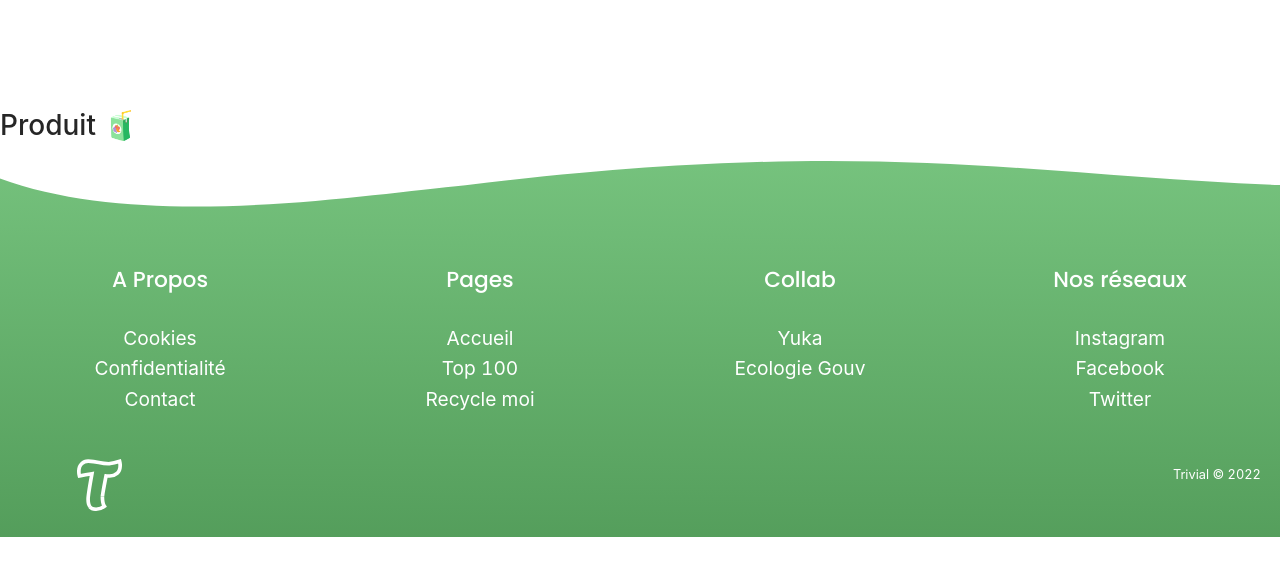
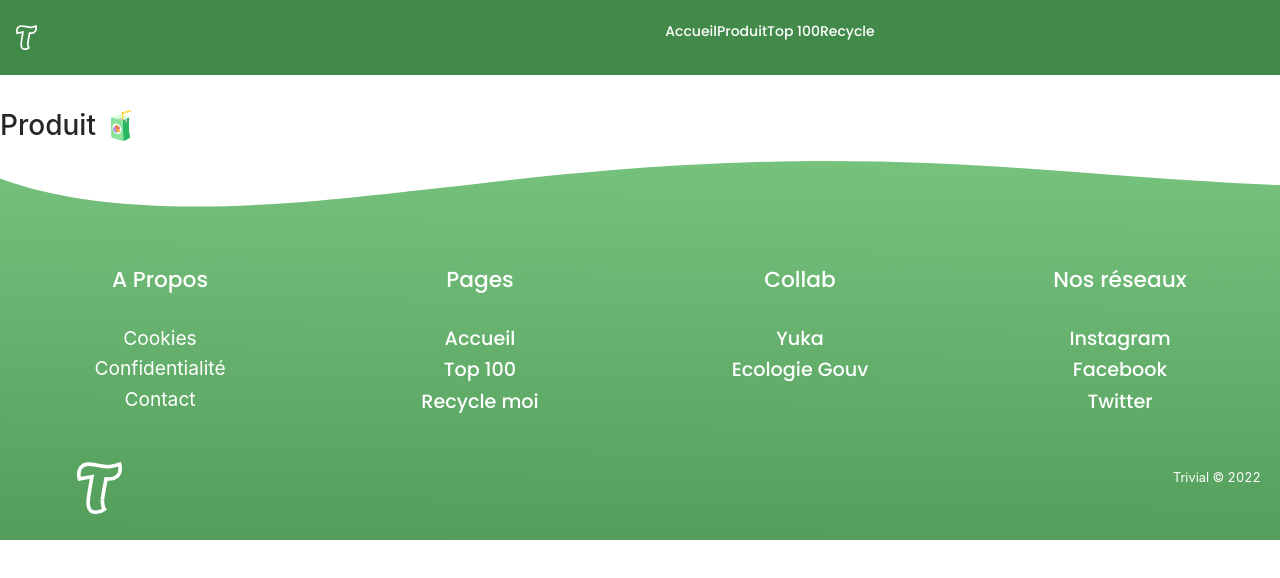
Before and after one commit to rob1-alt/trivialfrontend, a Next.js app: page /produit in a window 1280 px wide. Shown: the top 578 px of the page. Built offline with nearby package versions, Linux system fonts and the light colour scheme.

Commit message:
final header/footer

```diff
--- a/components/Footer.js
+++ b/components/Footer.js
@@ -16,9 +16,9 @@ function Footer(){
                  </Row>
                  <Row>
                     <Col span={6}>
-                        <li><a href="#">Cookies</a></li>
-                        <li><a href="#">Confidentialité</a></li>
-                        <li><a href="#">Contact</a></li>
+                        <li>Cookies</li>
+                        <li>Confidentialité</li>
+                        <li>Contact</li>
                     </Col>
                     <Col span={6}>
                         <li><a href="/">Accueil</a></li>
--- a/components/Nav.css
+++ b/components/Nav.css
@@ -11,14 +11,12 @@
     left: 0;
     width: 100%;
     min-height: 75px;
-    background-color: transparent;
+    background-color: #428A49;
     color: #FFF;
     z-index: 1;
 }
 
-.navbarLink:hover{
-    color: #1f5c25;
-}
+
 
 img{
     width: 7%;
@@ -27,12 +25,14 @@ img{
 .navbarLinks {
     display: flex;
     list-style: none;
-}
-
-.navbarLink {
     padding: 0 0.3rem;
     color : inherit;
 }
+
+ul .navbarLinks{
+    margin-bottom: 80px;
+}
+
 
 .navbarBurger{
     width: 40px;
--- a/components/Nav.js
+++ b/components/Nav.js
@@ -24,25 +24,25 @@ function Navigation(){
             </div>
         <ul className="navbarLinks">
             <li className="navbarItem" >
-                <a href="/" className="navbarLink">
+                <Link href="/" className="navbarLink">
                     Accueil
-                </a>
+                </Link>
             </li>
             <li className="navbarItem">
-                <a href="/produit" className="navbarLink">
+                <Link href="/produit" className="no-global-styles">
                     Produit
-                </a>
+                </Link>
             </li>
 
             <li className="navbarItem">
-                <a href="/ranking" className="navbarLink">
+                <Link href="/ranking" className="navbarLink">
                     Top 100
-                </a>
+                </Link>
             </li>
             <li className="navbarItem">
-                <a href="/cycling" className="navbarLink">
+                <Link href="/cycling" className="navbarLink">
                     Recycle
-                </a>
+                </Link>
             </li>
 
 
--- a/styles/Home.module.css
+++ b/styles/Home.module.css
@@ -29,7 +29,7 @@
 }
 
 .title a {
-  color: #0070f3;
+  color:white;
   text-decoration: none;
 }
 
--- a/styles/globals.css
+++ b/styles/globals.css
@@ -18,3 +18,12 @@ a {
 main{
   padding-top: 103px ;
 }
+
+
+:not(.no-global-styles) > a {
+  color: white;
+
+  font-family: 'poppins' ;
+  text-decoration: none;
+  cursor: pointer;
+}
```
